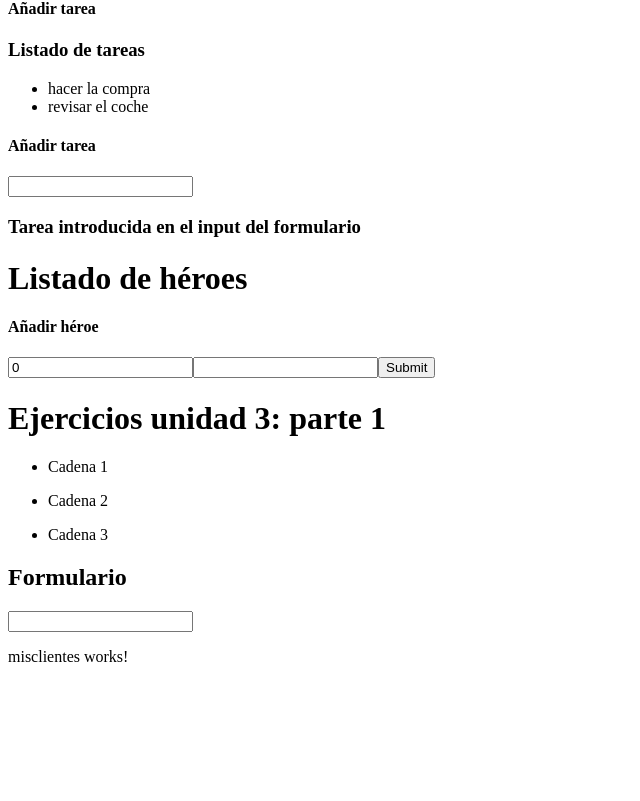
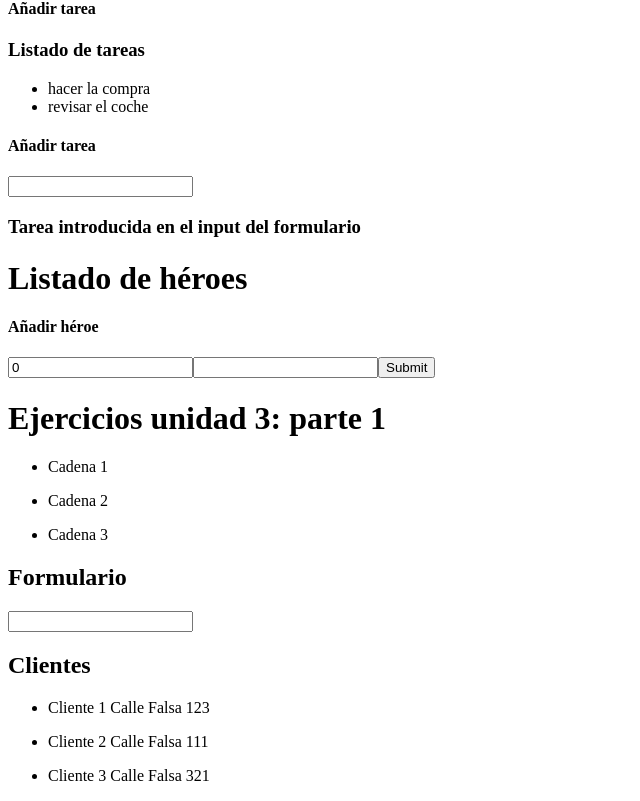
Before and after one commit to Muzorn/curso-angular-6, an Angular app: page / in a window 1280 px wide. Shown: the part 446-1247 px from the top of the page, without its empty margins (0-640 px from the left). Before the commit the page ends 1128 px from the top, so only its background shows below. Built offline with nearby package versions, Linux system fonts and the light colour scheme.

Commit message:
Creamos una clase "Cliente" con un método toString definido para poder representar el objeto completo, la importamos al módulo y generamos un listado de clientes representándolo también en la vista correspondiente.

```diff
--- /dev/null
+++ b/src/app/entities/cliente.ts
@@ -0,0 +1,10 @@
+export class Cliente {
+  constructor(
+    public nombre: string,
+    public direccion: string
+  ) {}
+
+  toString(): string {
+    return this.nombre + ' ' + this.direccion;
+  }
+}
--- a/src/app/misclientes/misclientes.component.html
+++ b/src/app/misclientes/misclientes.component.html
@@ -1,3 +1,4 @@
-<p>
-  misclientes works!
-</p>
+<h2>Clientes</h2>
+<ul *ngFor="let cliente of clientes">
+  <li>{{ cliente }}</li>
+</ul>
--- a/src/app/misclientes/misclientes.component.ts
+++ b/src/app/misclientes/misclientes.component.ts
@@ -1,4 +1,5 @@
 import { Component, OnInit } from '@angular/core';
+import { Cliente } from '../entities/cliente';
 
 @Component({
   selector: 'app-misclientes',
@@ -7,7 +8,16 @@ import { Component, OnInit } from '@angular/core';
 })
 export class MisclientesComponent implements OnInit {
 
-  constructor() { }
+  // public clientes: [Cliente];
+  public clientes: Cliente[];
+
+  constructor() {
+    // this.clientes = new Array<Cliente>();
+    this.clientes = [];
+    this.clientes.push(new Cliente('Cliente 1', 'Calle Falsa 123'));
+    this.clientes.push(new Cliente('Cliente 2', 'Calle Falsa 111'));
+    this.clientes.push(new Cliente('Cliente 3', 'Calle Falsa 321'));
+  }
 
   ngOnInit() {
   }
```
Also changed, not shown: 1 other file (tests, documents, lock files or other folders).
